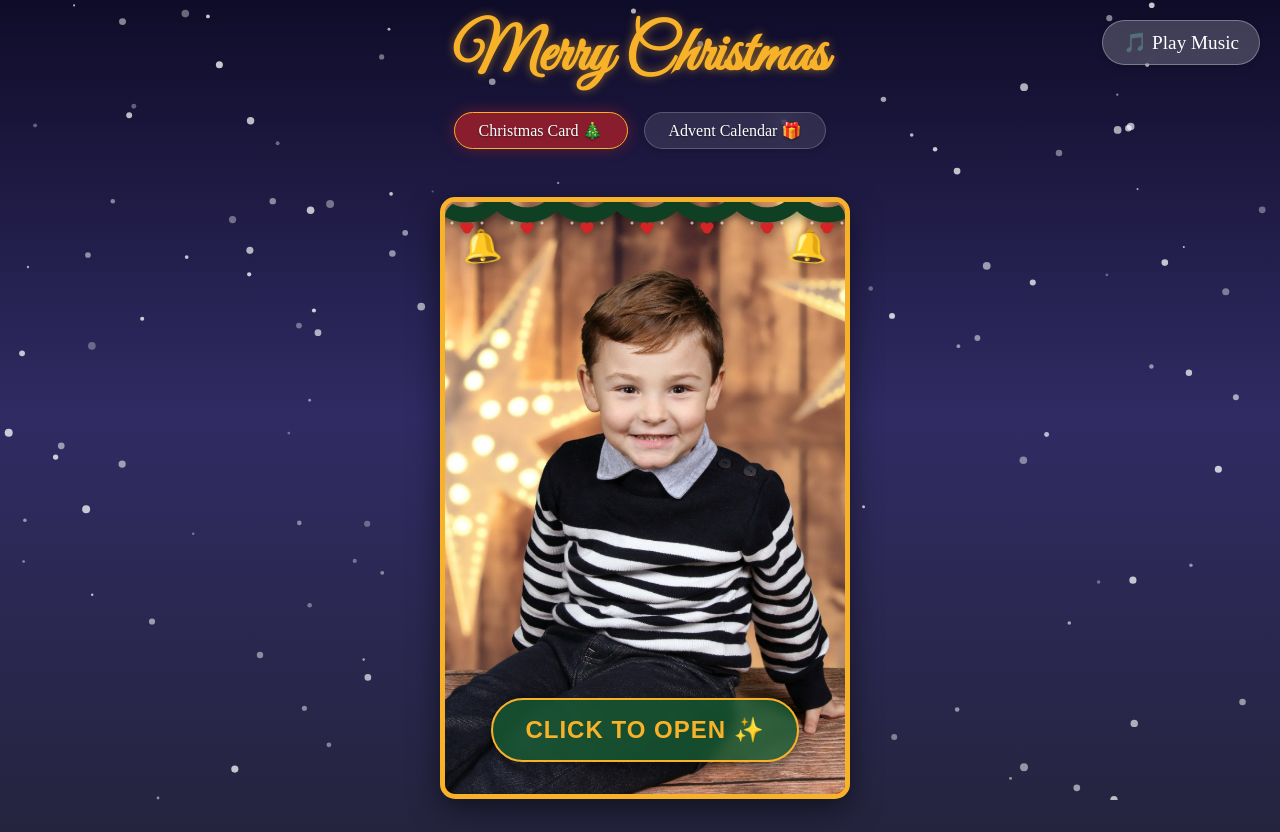
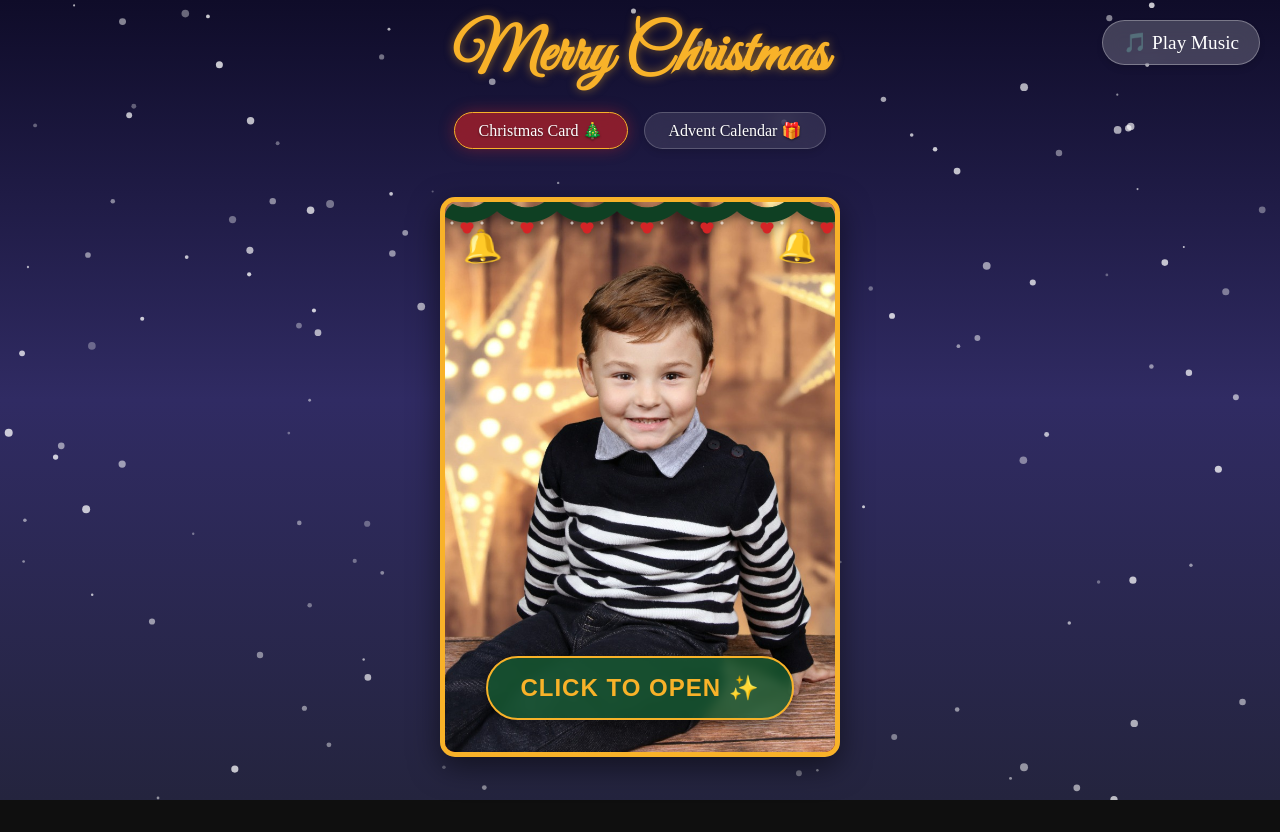
Before and after one commit to mvicenzino/vicenzino-xmas, a React (Vite) app: page / in a window 1280 px wide. After the commit the page ends 800 px from the top, so only its background shows below. Built offline with nearby package versions, Linux system fonts and the light colour scheme; a web font is replaced by a local one.

Commit message:
Fix card sizing: add global box-sizing and match borders

```diff
--- a/src/index.css
+++ b/src/index.css
@@ -6,6 +6,12 @@
     --bg-dark: #0F0F0F;
     --font-heading: 'Great Vibes', cursive;
     --font-body: 'Mountains of Christmas', display;
+}
+
+*,
+*::before,
+*::after {
+    box-sizing: border-box;
 }
 
 body {
@@ -420,6 +426,8 @@ h2 {
     align-items: center;
     overflow-y: auto;
     /* Allow scrolling if content is long */
+    border: 5px solid var(--christmas-gold);
+    /* Match front border */
 }
 
 .card-inside h2 {
```
